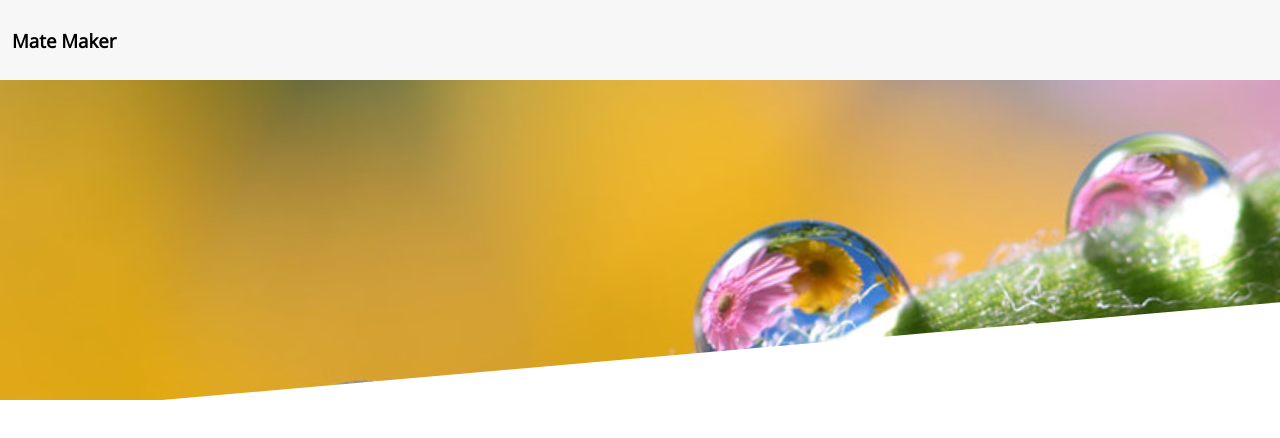
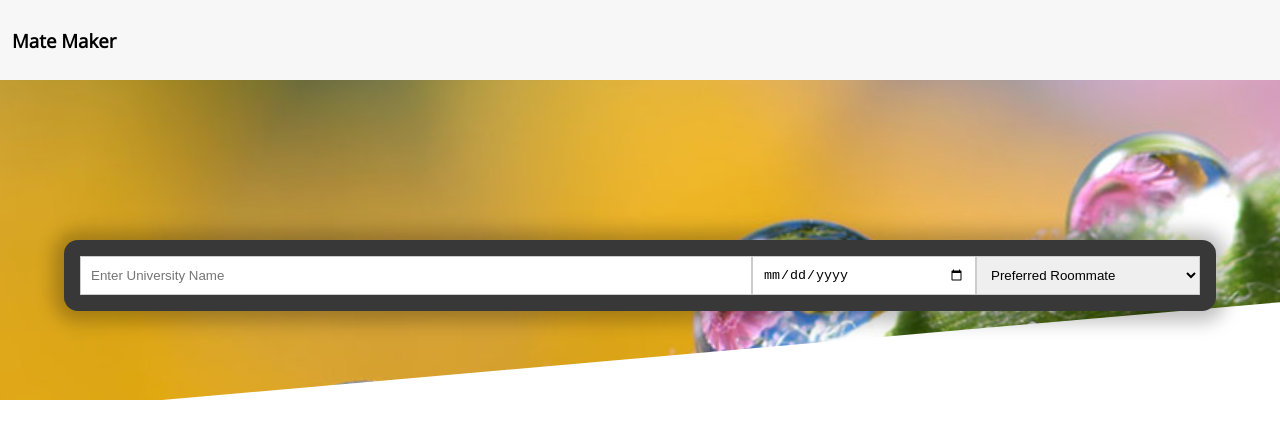
Before and after one commit to Ravikrishna234/MateMaker, a React (Vite) app: page / in a window 1280 px wide. Shown: the top 438 px of the page. Built offline with nearby package versions, Linux system fonts and the light colour scheme.

Commit message:
ADD: SearchBar_Layout

```diff
--- a/src/components/Layout/LayoutBody.jsx
+++ b/src/components/Layout/LayoutBody.jsx
@@ -1,7 +1,10 @@
 import React from 'react';
+import SearchBar from './SearchBar';
 
 function LayoutBody(){
-    return <React.Fragment></React.Fragment>
+    return <React.Fragment>
+        <SearchBar></SearchBar>
+    </React.Fragment>
 }
 
 export default LayoutBody;
--- a/src/components/Layout/SearchBar.jsx
+++ b/src/components/Layout/SearchBar.jsx
@@ -1,13 +1,85 @@
 import React, { useState } from 'react';
+import classes from './SearchBar.module.css';
 
 function SearchBar(){
+    const [enteredName, setEnteredName] = useState('');
     const [enteredCity, setEnteredCity] = useState('');
     const [enteredDate, setEnteredDate] = useState('');
-    const [enteredRoomPerson, setEnteredRoomPerson] = useState(1);
+    const [enteredRoomPerson, setEnteredRoomPerson] = useState('');
+    const [isDropdownOpen, setIsDropdownOpen] = useState(true);
+
+    const nameChangeHandler = (event) => {
+        setEnteredName(event.target.value);
+    }
+    const dateChangeHandler = (event) => {}
     const dropdownRoomMateHandler = (event)=>{
         setEnteredRoomPerson(event.target.value);
     }
-    return <></>
+    console.log(isDropdownOpen);
+    const roomMateOptions = [
+        {value: '', label: 'Preferred Roommate'},
+        {value: '1', label: '1'},
+        {value: '2', label: '2'},
+        {value: '3', label: '3'},
+        {value: '4', label: '4'},
+        {value: '4+', label: '4+'}
+    ]
+    const submitHandler = () => {}
+    return (
+    <React.Fragment>
+        <form onSubmit={submitHandler}>
+            <div className={classes.searchContainer}>
+                <input
+                    type="text"
+                    placeholder="Enter University Name"
+                    // value={enteredCity}
+                    value={enteredName}
+                    onChange={nameChangeHandler} required/>
+                <input
+                    type="date"
+                    value={enteredDate}
+                    onChange={dateChangeHandler} />
+
+                {/* Implementation 1 */}
+                {/* <label htmlFor="selectOption" className={classes.selectDropdownLabel}> */}
+                    {/* Preferred Roommates */}
+                {/* </label> */}
+                <select
+                    id="selectOption"
+                    value={enteredRoomPerson}
+                    onChange={dropdownRoomMateHandler}
+                    className={classes.searchDropdown}>
+                        <option value='' >Preferred Roommate</option>
+                        <option value='1'>1</option>
+                        <option value='2'>2</option>
+                        <option value='3'>3</option>
+                        <option value='4'>4</option>
+                        <option value='>4'>4+</option>
+
+                </select>
+                {/* Implementation 2 */}
+                {/* <div className={classes.dropDownContainer}>
+                    <div
+                        className={classes.dropDownHeader}
+                        onClick={()=> setIsDropdownOpen(!isDropdownOpen)}>
+                        {enteredRoomPerson && roomMateOptions.find(opt => opt.value == enteredRoomPerson).label}
+                    </div>
+                    {isDropdownOpen && (
+                        <ul className={classes.searchDropdown}>
+                            {roomMateOptions.map((option)=> {
+                                <li
+                                    key={option.value}
+                                    onClick={()=> dropdownRoomMateHandler(option.value)}
+                                    className={`classes.dropDownOptions ${enteredRoomPerson === option.value }`}>
+                                    {option.label}
+                                </li>
+                            })}
+                        </ul>
+                    )}
+                </div> */}
+            </div>
+        </form>
+    </React.Fragment>)
 }
 
 export default SearchBar;
--- /dev/null
+++ b/src/components/Layout/SearchBar.module.css
@@ -0,0 +1,67 @@
+.searchContainer {
+    display: flex;
+    margin-top: 1rem;
+    text-align: center;
+    max-width: 75rem;
+    width: 90%;
+    margin: auto;
+    margin-top: -10rem;
+    position: relative;
+    background-color: #383838;
+    color: white;
+    border-radius: 14px;
+    padding: 1rem;
+    box-shadow: 0 1px 18px 10px rgba(0, 0, 0, 0.25);
+}
+input[type=text] {
+    width: 60%;
+    display: flex;
+    justify-content: flex-start;
+    padding: 10px;
+    border: 1px solid #ccc;
+    box-sizing: border-box;
+    resize: vertical;
+}
+input[type=date] {
+    width:20%;
+    padding: 10px;
+    border: 1px solid #ccc;
+    box-sizing: border-box;
+    resize: vertical;
+}
+.searchDropdown{
+    width: 20%;
+    padding:10px;
+    padding: 10px;
+    border: 1px solid #ccc;
+    box-sizing: border-box;
+    resize: vertical;
+}
+/* .dropDownContainer {
+    width:20%;
+    border: 1px solid #ccc;
+    display: inline-block;
+    box-sizing: border-box;
+    padding: 10px;
+
+}
+.dropDownHeader {
+    position: relative;
+}
+.searchDropdown{
+    list-style-type: none;
+    padding: 0;
+    margin: 0;
+    border: 1px solid #ccc;
+    border-top: none;
+    display: inline-block;
+    position: absolute;
+    z-index: 1;
+}
+.dropDownOptions{
+    padding: 5px 10px;
+    cursor: pointer;
+}
+.dropDownContainer:hover{
+    display: block;
+} */
```
Also changed, not shown: src/components/Layout/SearchBar.css (deleted).
